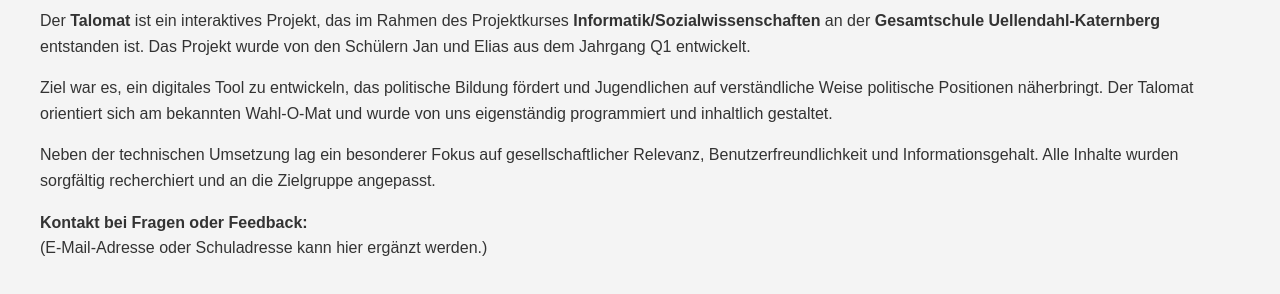
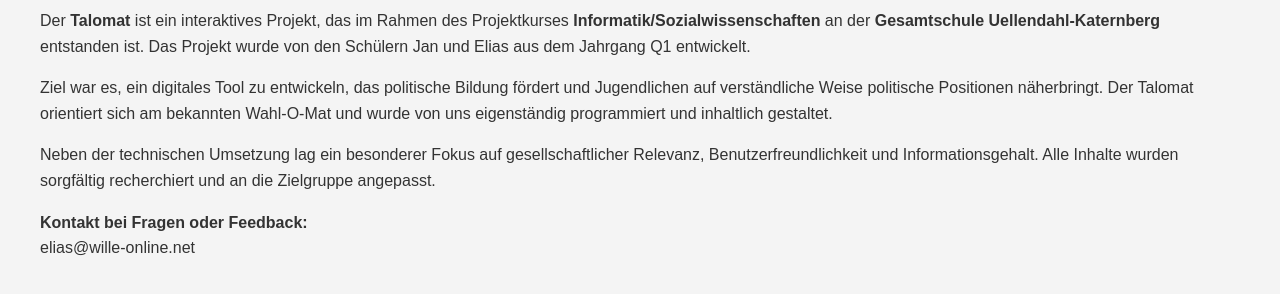
Before and after one commit to TalomatTeam/talomat, a plain HTML site: page ÜberUns.html in a window 1280 px wide. Shown: the part 126-420 px from the top of the page. Drawn offline with Linux system fonts and the light colour scheme.

Commit message:
Update ÜberUns.html

```diff
--- a/ÜberUns.html
+++ b/ÜberUns.html
@@ -109,7 +109,7 @@
 
 
     <p><strong>Kontakt bei Fragen oder Feedback:</strong><br />
-      (E-Mail-Adresse oder Schuladresse kann hier ergänzt werden.)
+    elias@wille-online.net
     </p>
 
     <script>
```
